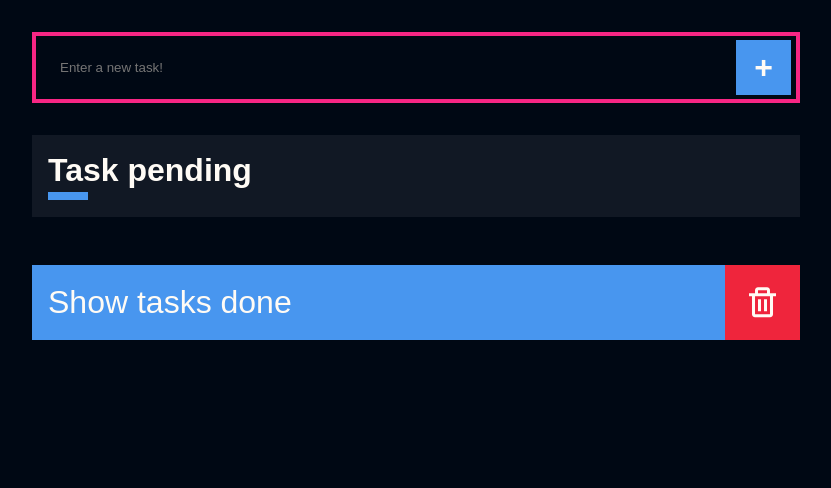
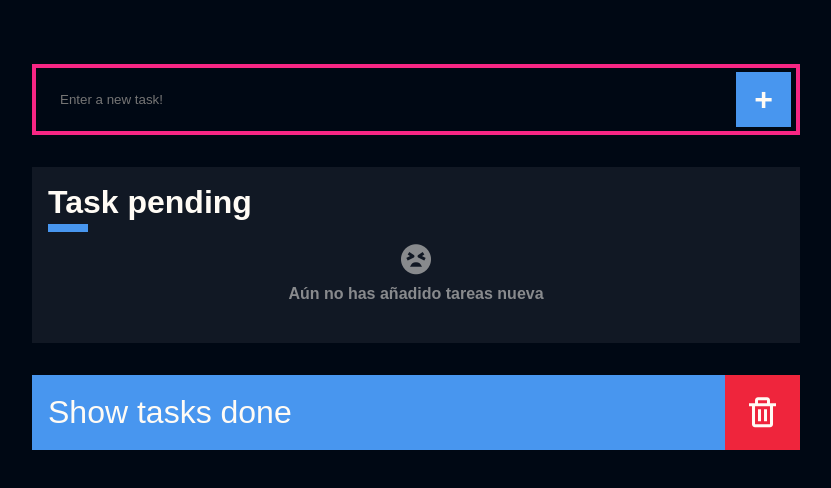
Before and after one commit to josnethmoreno/todo-app-react, a React app: page / in a window 1280 px wide. Shown: the top 488 px of the page, without its empty margins (224-1055 px from the left). Built offline with nearby package versions, Linux system fonts and the light colour scheme; the HTML template or start-up script is replaced by a standard one; a web font is replaced by a local one.

Commit message:
empty task msg

```diff
--- a/src/App.jsx
+++ b/src/App.jsx
@@ -16,7 +16,6 @@ function App() {
   }
 
   const toggleTask = (task) => {
-    console.log(task)
     setTaskItems(
       taskItems.map((t) => (t.name == task.name ? {...t, done: !t.done} : t))
     )
--- a/src/components/TaskContent.jsx
+++ b/src/components/TaskContent.jsx
@@ -1,8 +1,32 @@
+import { useState, useEffect } from 'react'
 import { v4 as uuid } from 'uuid';
 import Task from '/src/components/Task.jsx'
 import '/src/stylesheets/TaskContent.css'
 
 export function TaskContent({ name, tasks, toggleTask, showCompleted }) {
+
+  const [taskContentEmpty, setTaskContentEmpty] = useState(true);
+
+  const handleTaskContentEmpty = () => {
+    if (tasks.length === 0 || !(tasks.find( (task) => task.done === false))) {
+      setTaskContentEmpty(true)
+      return
+    }
+    setTaskContentEmpty(false)
+  }
+
+  useEffect(() => {
+    handleTaskContentEmpty()
+  }, [tasks])
+
+  const taskMessage = () => {
+    return(
+      <div className="TaskContent-message">
+        <i class='bx bxs-tired bx-md'></i>
+        <h4>Aún no has añadido tareas nueva</h4>
+      </div>
+    )
+  }
 
   const taskContentFilter = (doneValue) => {
     return(
@@ -16,11 +40,14 @@ export function TaskContent({ name, tasks, toggleTask, showCompleted }) {
 
   return (
     <div className="TaskContent">
-     <h3 class="TaskContent-title">Task {name}</h3>
+     <h3 className="TaskContent-title">Task {name}</h3>
      <div className="TaskContent-tasks">
-       {
+      {
         taskContentFilter(showCompleted)
-       }
+      }
+      {
+        (!showCompleted) && (taskContentEmpty) && taskMessage()
+      }
      </div>
     </div>
   )
--- a/src/stylesheets/TaskContent.css
+++ b/src/stylesheets/TaskContent.css
@@ -1,6 +1,7 @@
 .TaskContent{
 	padding: 2rem 1rem;
 	background-color: #ffffff11;
+	min-height: 176px !important;
 }
 
 .TaskContent-title{
@@ -19,6 +20,20 @@
 	background-color: var(--color-secondary);
 }
 
+.TaskContent-message{
+	margin-top: 1.5rem;
+	display: flex;
+	flex-direction: column;
+	align-items: center;
+	justify-content: center;
+	gap: .5rem;
+	opacity: .5;
+}
+
+.TaskContent-message *{
+
+}
+
 .TaskContent-tasks{
 	display: flex;
 	flex-direction: column;
--- a/src/stylesheets/TaskCreator.css
+++ b/src/stylesheets/TaskCreator.css
@@ -1,4 +1,5 @@
 .TaskCreator{
+	margin-top: 2rem;
 	position: relative;
 }
 
--- a/src/stylesheets/VisibilityControl.css
+++ b/src/stylesheets/VisibilityControl.css
@@ -1,7 +1,7 @@
 .VisibilityControl{
 	display: flex;
 	height: 75px;
-	margin: 3rem 0 1rem 0;
+	margin: 2rem 0;
 	font-size: 2rem;
 }
 
```
